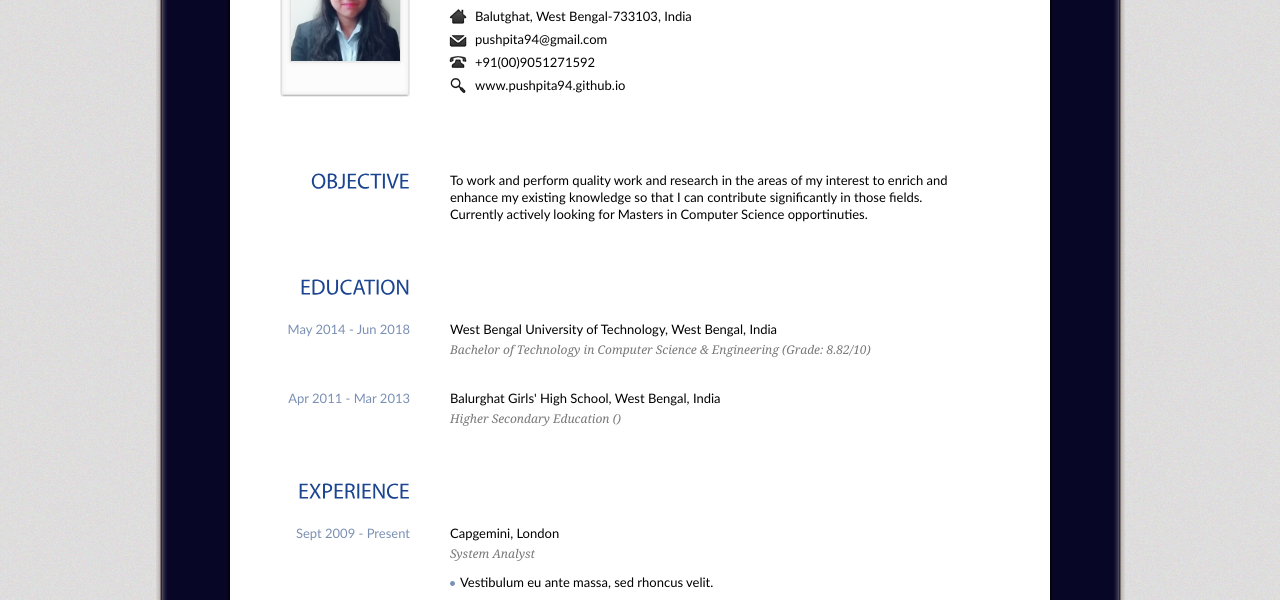
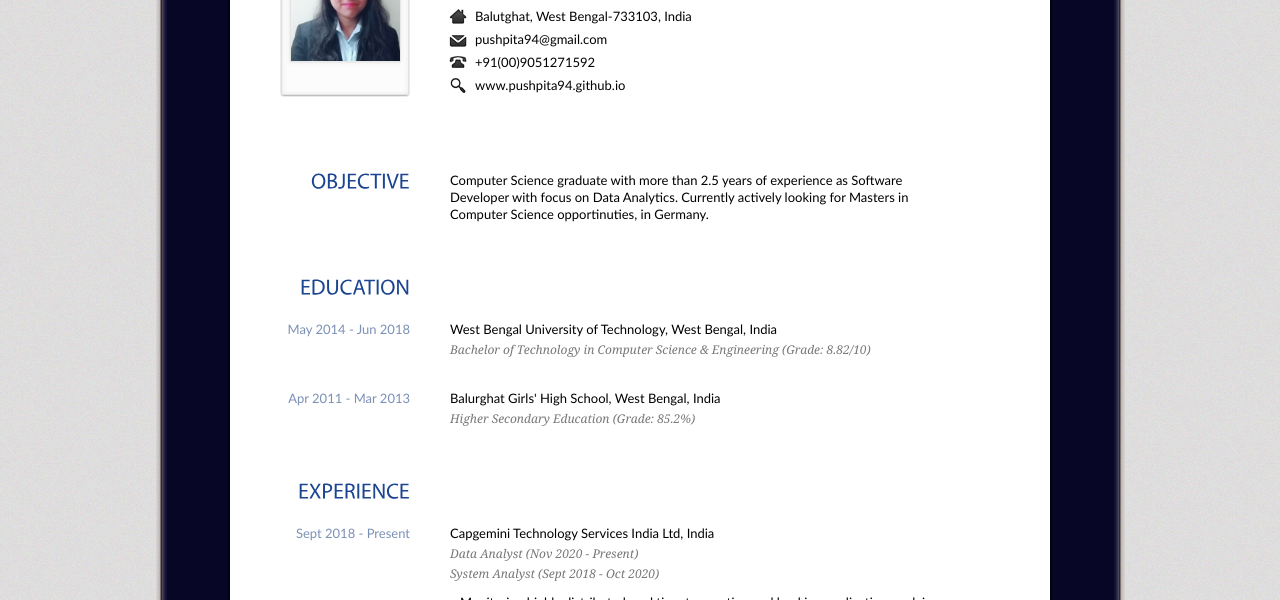
Before and after one commit to pushpita94/pushpita94.github.io, a plain HTML site: page index.html in a window 1280 px wide. Shown: the part 335-935 px from the top of the page. Drawn offline with Linux system fonts and the light colour scheme.

Commit message:
experience added

```diff
--- a/index.html
+++ b/index.html
@@ -62,7 +62,7 @@
         <!-- Begin 1st Row -->
         <div class="entry">
           <h2>OBJECTIVE</h2>
-          <p>To work and perform quality work and research in the areas of my interest to enrich and enhance my existing knowledge so that I can contribute significantly in those fields. Currently actively looking for Masters in Computer Science opportinuties.</p>
+          <p>Computer Science graduate with more than 2.5 years of experience as Software Developer with focus on Data Analytics. Currently actively looking for Masters in Computer Science opportinuties, in Germany.</p>
         </div>
         <!-- End 1st Row -->
         <!-- Begin 2nd Row -->
@@ -76,7 +76,7 @@
 		  <div class="content">
 		  <h3>Apr 2011 - Mar 2013</h3>
 		  <p>Balurghat Girls' High School, West Bengal, India <br />
-		    <em>Higher Secondary Education ()</em></p>
+		    <em>Higher Secondary Education (Grade: 85.2%)</em></p>
           </div>
         </div>
         <!-- End 2nd Row -->
@@ -84,12 +84,13 @@
         <div class="entry">
           <h2>EXPERIENCE</h2>
           <div class="content">
-            <h3>Sept 2009 - Present</h3>
-            <p>Capgemini, London <br />
-              <em>System Analyst</em></p>
+            <h3>Sept 2018 - Present</h3>
+            <p>Capgemini Technology Services India Ltd, India <br />
+			  <em>Data Analyst (Nov 2020 - Present)</em>
+              <em>System Analyst (Sept 2018 - Oct 2020)</em></p>
             <ul class="info">
-              <li>Vestibulum eu ante massa, sed rhoncus velit.</li>
-              <li>Pellentesque at lectus in <a href="#">libero dapibus</a> cursus. Sed arcu ipsum, varius at ultricies acuro, tincidunt iaculis diam.</li>
+              <li>Monitoring highly distributed, real time transaction and banking applications, solving associated issues.</li>
+              <li>Analyzing associated data sources with AbInitio and Teradata.<a href="#">libero dapibus</a></li>
             </ul>
           </div>
           <div class="content">
```
